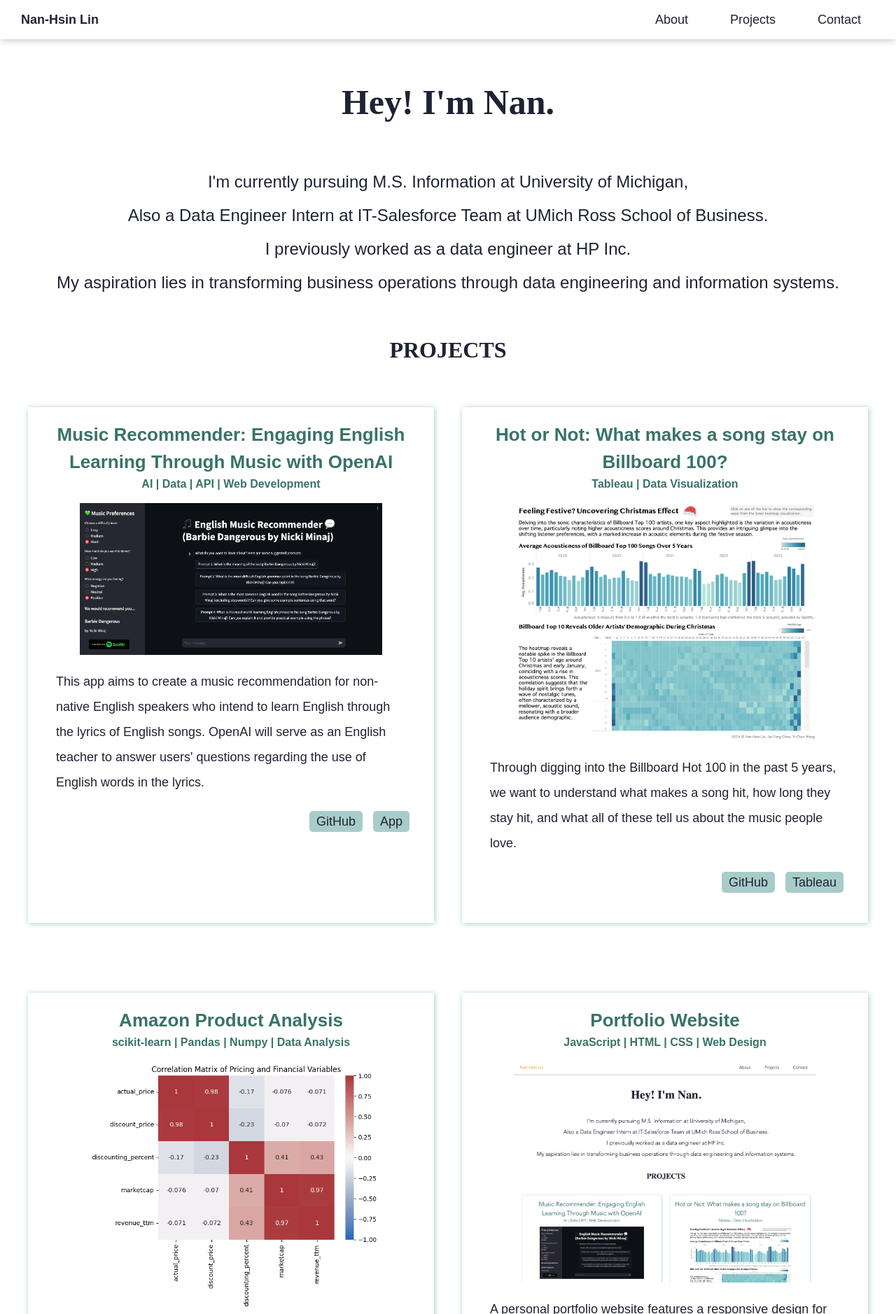
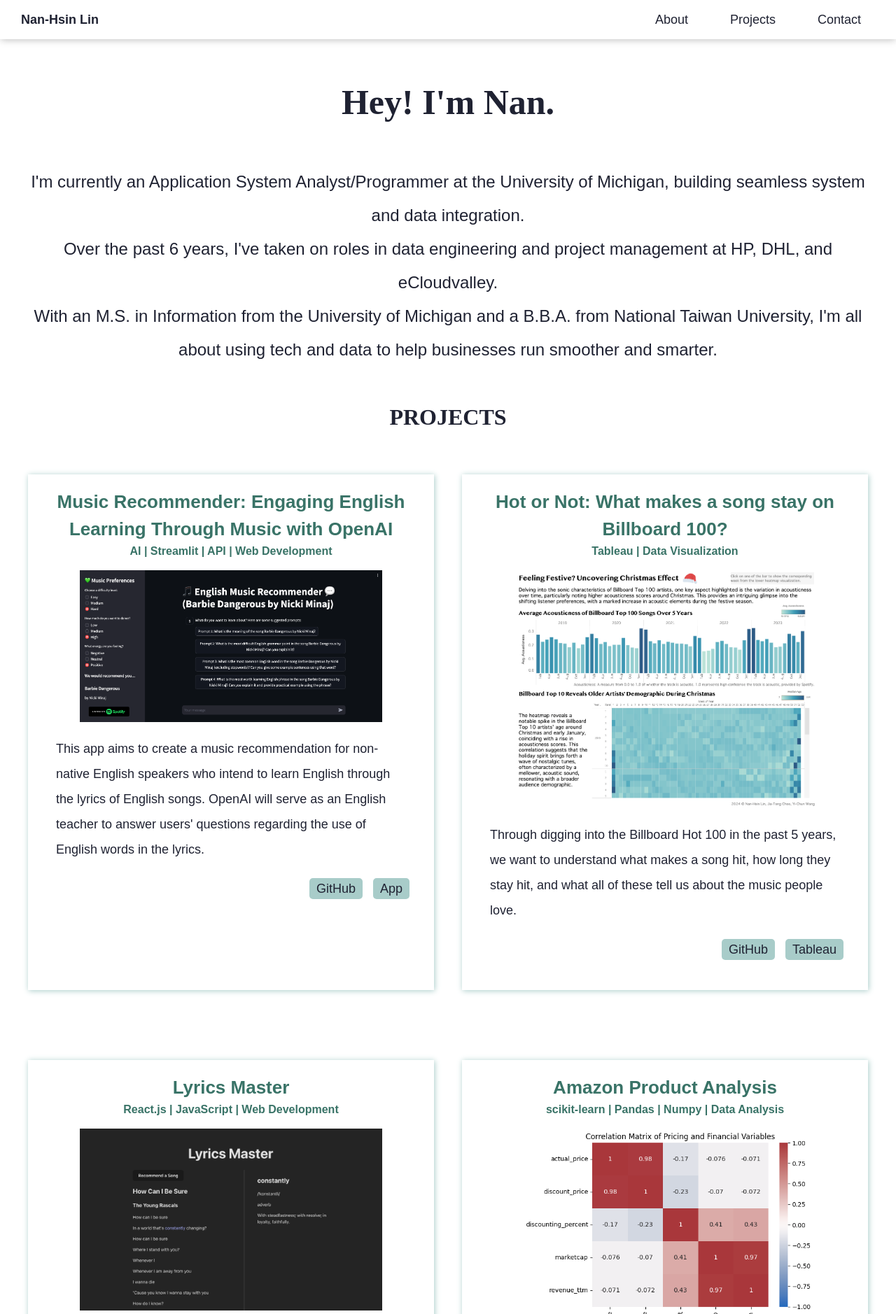
Before and after one commit to nanhsin/portfolio, a plain HTML site: page index.html in a window 1280 px wide. Shown: the top 1878 px of the page at 70% size. Drawn offline with Linux system fonts and the light colour scheme.

Commit message:
update intro; add project Lyrics Master

```diff
--- a/index.html
+++ b/index.html
@@ -25,17 +25,19 @@
     <main id="skip">
         <h1 id="about">Hey! </h1>
 
-            <p>I'm currently pursuing M.S. Information at University of Michigan,<br>
-                Also a Data Engineer Intern at IT-Salesforce Team at UMich Ross School of Business.<br>
-                I previously worked as a data engineer at HP Inc.<br>
-                My aspiration lies in transforming business operations through data engineering and information systems.</p>
+            <p>
+            I'm currently an Application System Analyst/Programmer at the University of Michigan, building seamless system and data integration.<br>
+            Over the past 6 years, I've taken on roles in data engineering and project management at HP, DHL, and eCloudvalley.<br>
+            With an M.S. in Information from the University of Michigan and a B.B.A. from National Taiwan University,
+            I'm all about using tech and data to help businesses run smoother and smarter.
+            </p>
 
         <h2 id="projects">PROJECTS</h2>
         <div class="container">
 
             <div class="project">
                 <h3>Music Recommender: Engaging English Learning Through Music with OpenAI</h3>
-                <h4>AI | Data | API | Web Development</h4>
+                <h4>AI | Streamlit | API | Web Development</h4>
                 <img src="images/music.png" alt="Web interface of the music recommender">
                 <p>This app aims to create a music recommendation for non-native English speakers who intend to learn English through the lyrics of English songs.
                    OpenAI will serve as an English teacher to answer users' questions regarding the use of English words in the lyrics.</p>
@@ -55,6 +57,29 @@
                 <div>
                     <a href="https://github.com/nanhsin/billboard_viz" target="_blank">GitHub</a>
                     <a href="https://public.tableau.com/views/Billboard100_17143404844600/BillboardStory" target="_blank">Tableau</a>
+                </div>
+            </div>
+
+            <!-- <div class="project">
+                <h3>Lyrics Master</h3>
+                <h4>Django REST | Streamlit | AWS | Web Development</h4>
+                <img src="images/lyricsmaster-streamlit.png" alt="Web interface of the music recommender">
+                <p>Personalized English Learning Through Music</p>
+                <div>
+                    <a href="https://github.com/nanhsin/tripotle" target="_blank">GitHub</a>
+                    <a href="" target="_blank">App</a>
+                </div>
+            </div> -->
+
+            <div class="project">
+                <h3>Lyrics Master</h3>
+                <h4>React.js | JavaScript | Web Development</h4>
+                <img src="images/lyricsmaster-react.png" alt="Web interface of Lyrics Master">
+                <p>This project aims to create an application that assists non-native English speakers in learning English through song lyrics.
+                    This application will enable users to understand the meaning of every word in a song's lyrics instantly without needing to look them up individually on the internet or in a dictionary.</p>
+                <div>
+                    <a href="https://github.com/nanhsin/lyricsmaster" target="_blank">GitHub</a>
+                    <a href="https://nanhsin.github.io/lyricsmaster/" target="_blank">App</a>
                 </div>
             </div>
 
@@ -84,7 +109,7 @@
                 </div>
             </div>
 
-            <div class="project">
+            <!-- <div class="project">
                 <h3>LGBTQ+ Celebrities</h3>
                 <h4>Data Analysis | R | Statistics</h4>
                 <img src="images/lgbt.png" alt="Number of LGBTQ+ Celebrities in Asia">
@@ -98,9 +123,9 @@
                 <div>
                     <a href="https://github.com/nanhsin/LGB-Celebrities" target="_blank">GitHub</a>
                     <a href="https://nanhsin.github.io/LGB-Celebrities/Analysis-of-LGB-Celebrities.html" target="_blank">Analysis Report</a>
-                    <!-- <a href="https://nancy-lin.medium.com/%E5%8F%B2%E4%B8%8A%E5%A4%9A%E5%B0%91lgbt%E5%90%8D%E4%BA%BA%E5%87%BA%E6%AB%83%E4%BA%86-%E7%B6%AD%E5%9F%BA%E6%95%B8%E6%93%9A%E5%A4%A7%E8%A7%A3%E5%AF%86-423891d6d217" target="_blank">Article</a> -->
+                    <a href="https://nancy-lin.medium.com/%E5%8F%B2%E4%B8%8A%E5%A4%9A%E5%B0%91lgbt%E5%90%8D%E4%BA%BA%E5%87%BA%E6%AB%83%E4%BA%86-%E7%B6%AD%E5%9F%BA%E6%95%B8%E6%93%9A%E5%A4%A7%E8%A7%A3%E5%AF%86-423891d6d217" target="_blank">Article</a>
                 </div>
-            </div>
+            </div> -->
 
             <div class="project">
                 <h3>YouBike Dispatching Plan</h3>
```
Also changed, not shown: images/lyricsmaster-altair.png (added), images/lyricsmaster-react.png (added), images/lyricsmaster-streamlit.png (added), 2 other files.
